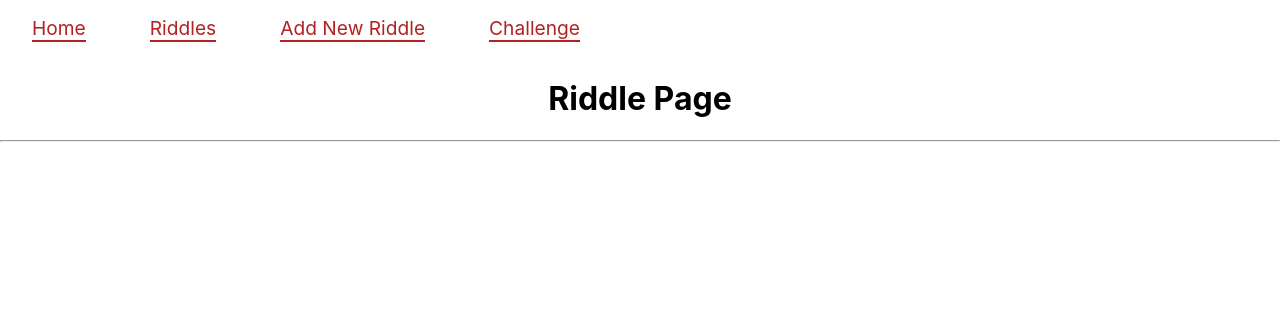
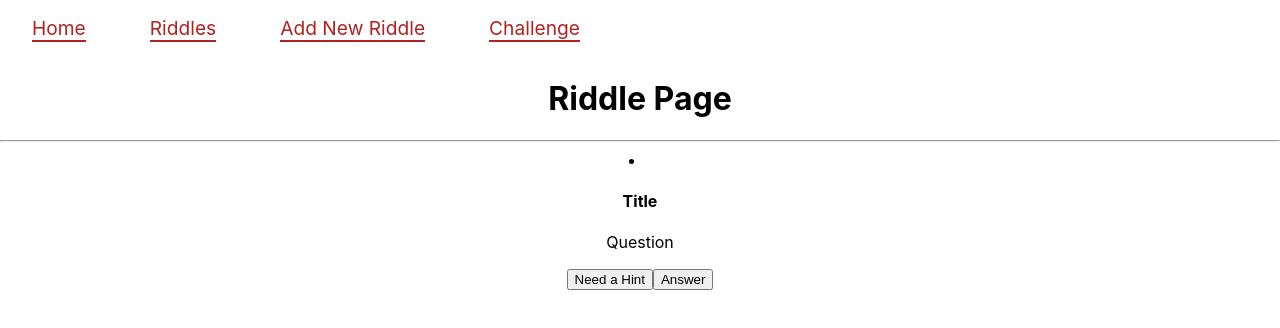
Before and after one commit to mterrano1/riddle-app, a React (Create React App) app: page /riddles/1 in a window 1280 px wide. Shown: the top 328 px of the page. Built offline with nearby package versions, Linux system fonts and the light colour scheme.

Commit message:
create content for riddle page

```diff
--- a/src/Riddle.js
+++ b/src/Riddle.js
@@ -5,6 +5,12 @@ function Riddle() {
         <div>
             <h1>Riddle Page</h1>
             <hr/>
+            <li>
+                <h4>Title</h4>
+                <p>Question</p>
+                <button>Need a Hint</button>
+                <button>Answer</button>
+            </li>
         </div>
     );
 }
```
